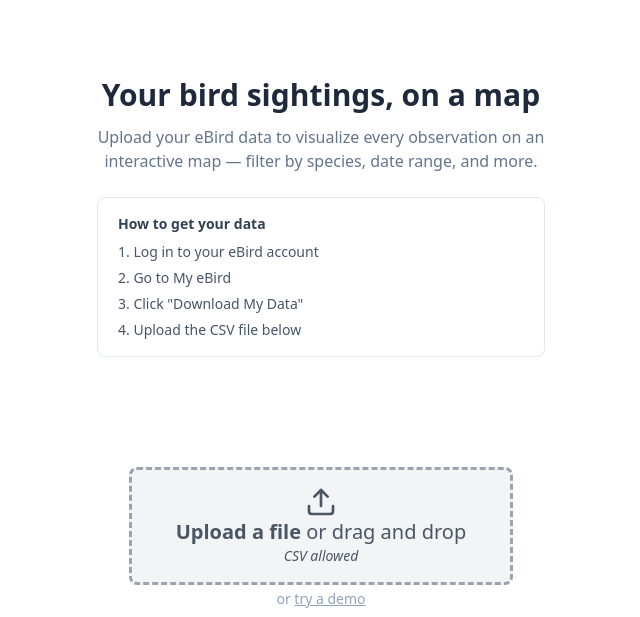
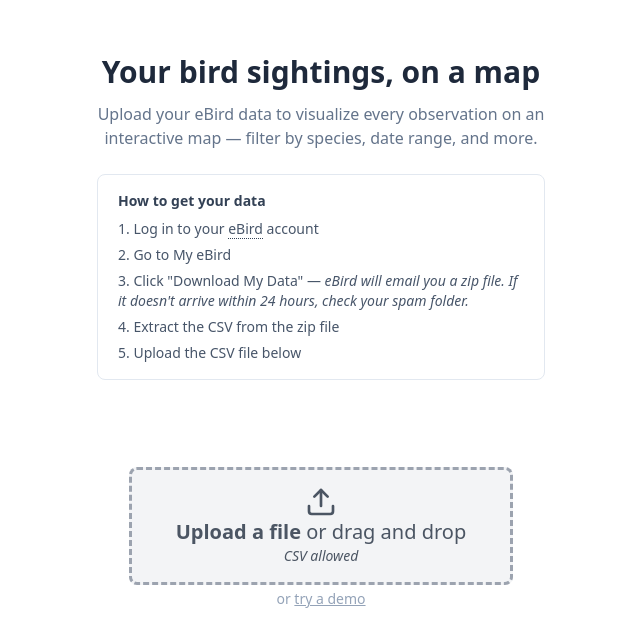
Before and after one commit to mibriggs/flock-finder, a SvelteKit app: page / in a window 1280 px wide. Shown: the part 183-800 px from the top of the page, without its empty margins (319-959 px from the left). Built offline with nearby package versions, Linux system fonts and the light colour scheme; no server answers.

Commit message:
more instructions

```diff
--- a/src/routes/+page.svelte
+++ b/src/routes/+page.svelte
@@ -264,9 +264,17 @@
 			>
 				<p class="font-semibold text-slate-700">How to get your data</p>
 				<ol class="mt-2 flex list-inside list-decimal flex-col gap-1.5">
-					<li>Log in to your <span class="font-medium">eBird</span> account</li>
+					<li>
+						Log in to your <span class="border-b border-dotted border-slate-700 font-medium"
+							><a
+								href="https://secure.birds.cornell.edu/cassso/login?service=https%3A%2F%2Febird.org%2Flogin%2Fcas%3Fportal%3Debird&locale=en_US"
+								target="_blank">eBird</a
+							></span
+						> account
+					</li>
 					<li>Go to <span class="font-medium">My eBird</span></li>
-					<li>Click <span class="font-medium">"Download My Data"</span></li>
+					<li>Click <span class="font-medium">"Download My Data"</span> — <span class="italic">eBird will email you a zip file. If it doesn't arrive within 24 hours, check your spam folder.</span></li>
+					<li>Extract the CSV from the zip file</li>
 					<li>Upload the CSV file below</li>
 				</ol>
 			</div>
```
